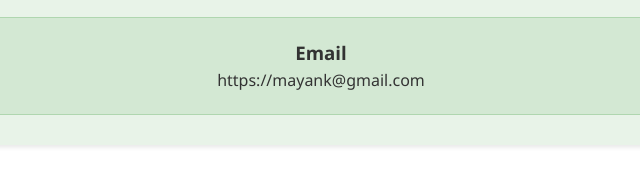
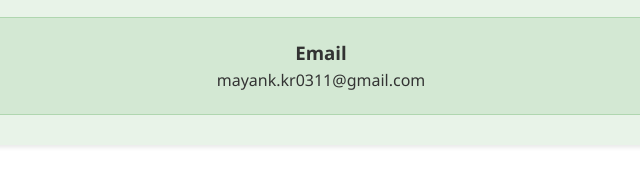
Before and after one commit to Mayankvlog/Protfolio_Mayank, a plain HTML site: page index.html in a window 1280 px wide. Shown: the part 2185-2367 px from the top of the page, 319-959 px from the left. Drawn offline with Linux system fonts and the light colour scheme.

Commit message:
Add files via upload

```diff
--- a/index.html
+++ b/index.html
@@ -302,7 +302,7 @@
             <div class="contact-info">
                 <div class="contact-item">
                     <h3>Email</h3>
-                    <p>https://mayank@gmail.com</p>
+                    <p>mayank.kr0311@gmail.com</p>
                 </div>
             </div>
         </section>
```
